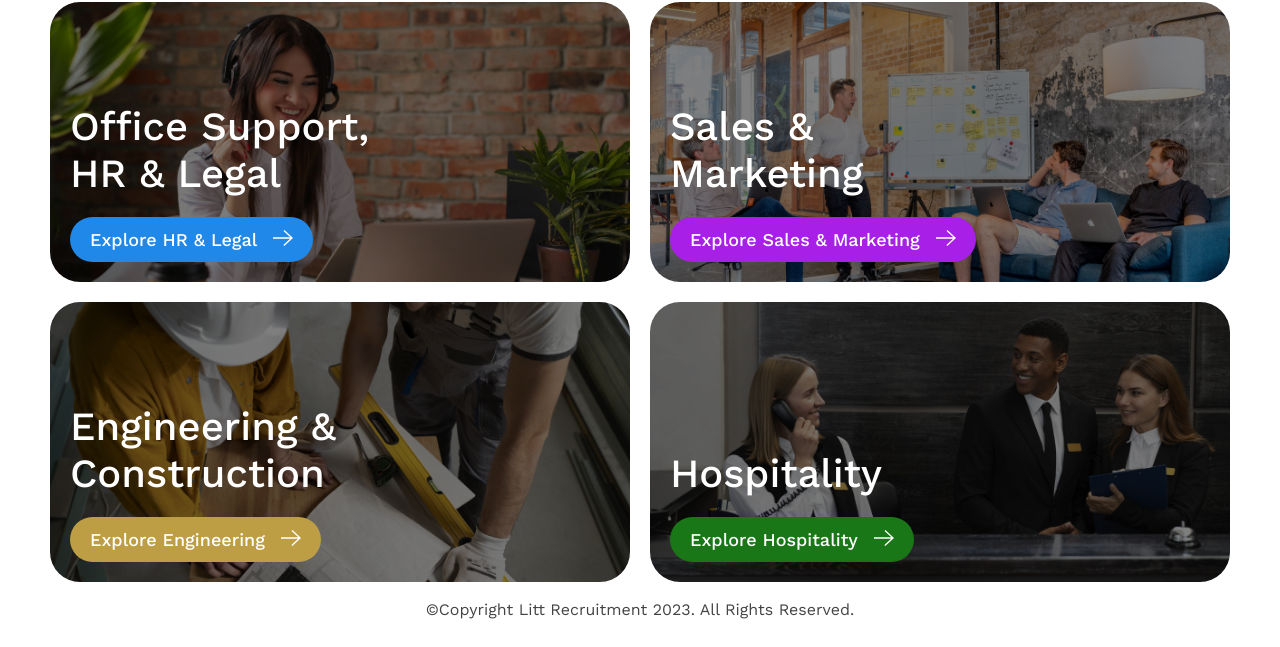
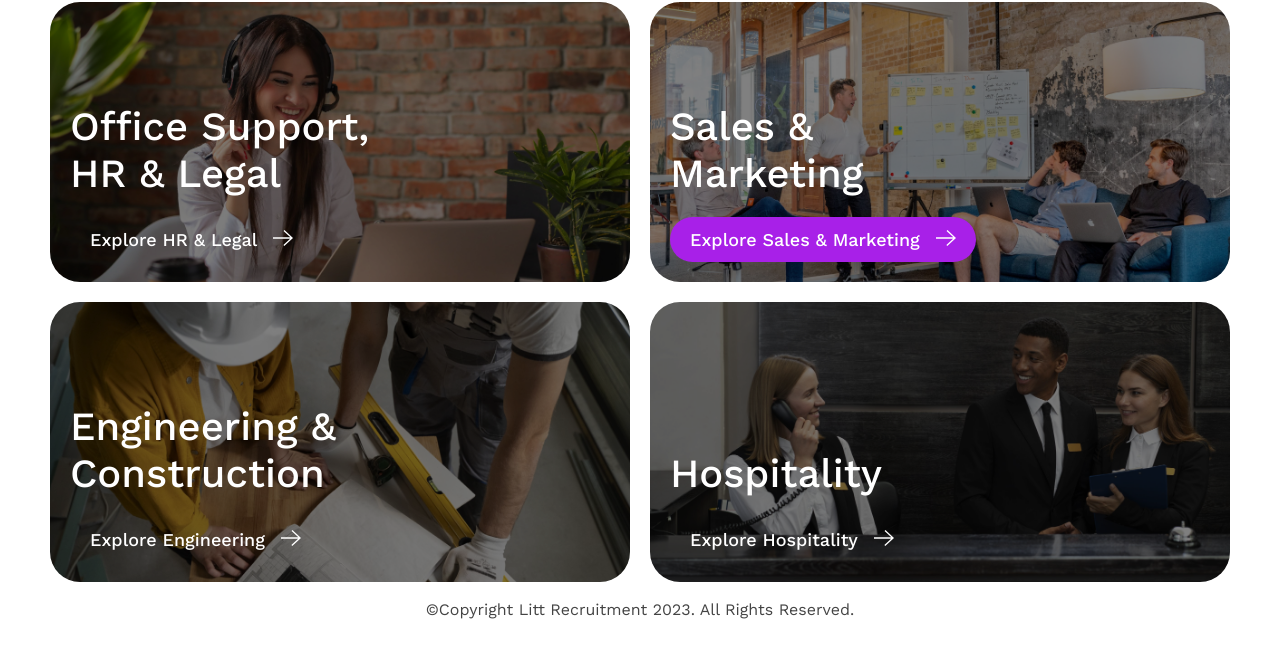
Before and after one commit to srtaps/litt-zadatak, a plain HTML site: page src/index.html in a window 1280 px wide. Shown: the part 153-800 px from the top of the page. Drawn offline with Linux system fonts and the light colour scheme.

Commit message:
Remove unused button styles

```diff
--- a/src/css/styles.css
+++ b/src/css/styles.css
@@ -55,7 +55,6 @@
   --font_size-section_title-t: 48px;
   --font_size-section_title-m: 36px;
   --font_size-section_title_2: 36px;
-  --font_size-section_title_2-m: 24px;
   --font_size-section_text: 20px;
   --font_size-section_text-m: 16px;
 }
@@ -68,7 +67,7 @@
 }
 
 body {
-  font-family: "Work Sans", sans-serif;
+  font-family: "Work Sans", system-ui, sans-serif;
 }
 
 a {
@@ -162,27 +161,6 @@ button {
 .button-icon svg {
   width: 20px;
   height: 16px;
-}
-
-.button--blue {
-  background-color: var(--blue-color);
-}
-.button--blue:hover {
-  background-color: var(--blue-color-secondary);
-}
-
-.button--yellow {
-  background-color: var(--yellow-color);
-}
-.button--yellow:hover {
-  background-color: var(--yellow-color-secondary);
-}
-
-.button--green {
-  background-color: var(--green-color);
-}
-.button--green:hover {
-  background-color: var(--green-color-secondary);
 }
 
 .button--purple {
@@ -855,9 +833,6 @@ button {
   .section-title {
     font-size: var(--font_size-section_title-m);
   }
-  .section-title-2 {
-    font-size: var(--font_size-section_title_2-m);
-  }
   .section-text {
     font-size: var(--font_size-section_text-m);
   }
```
